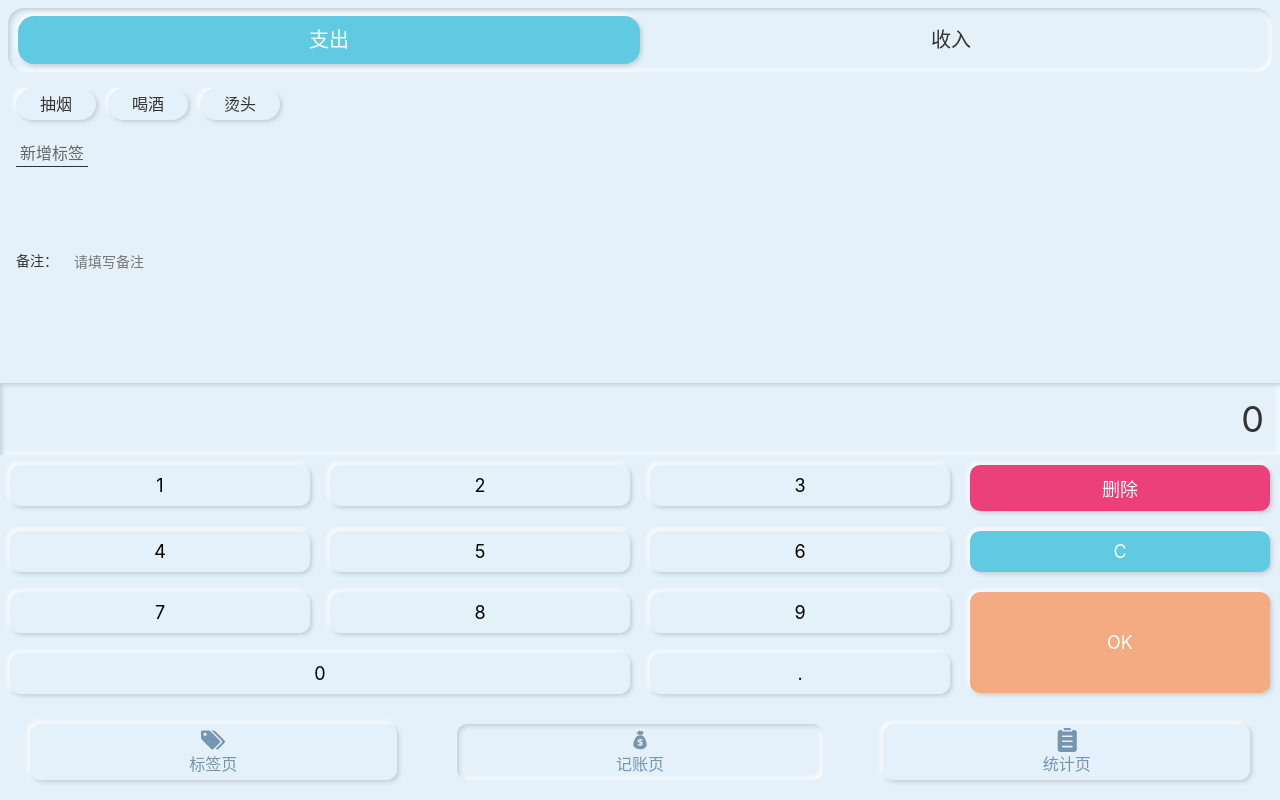
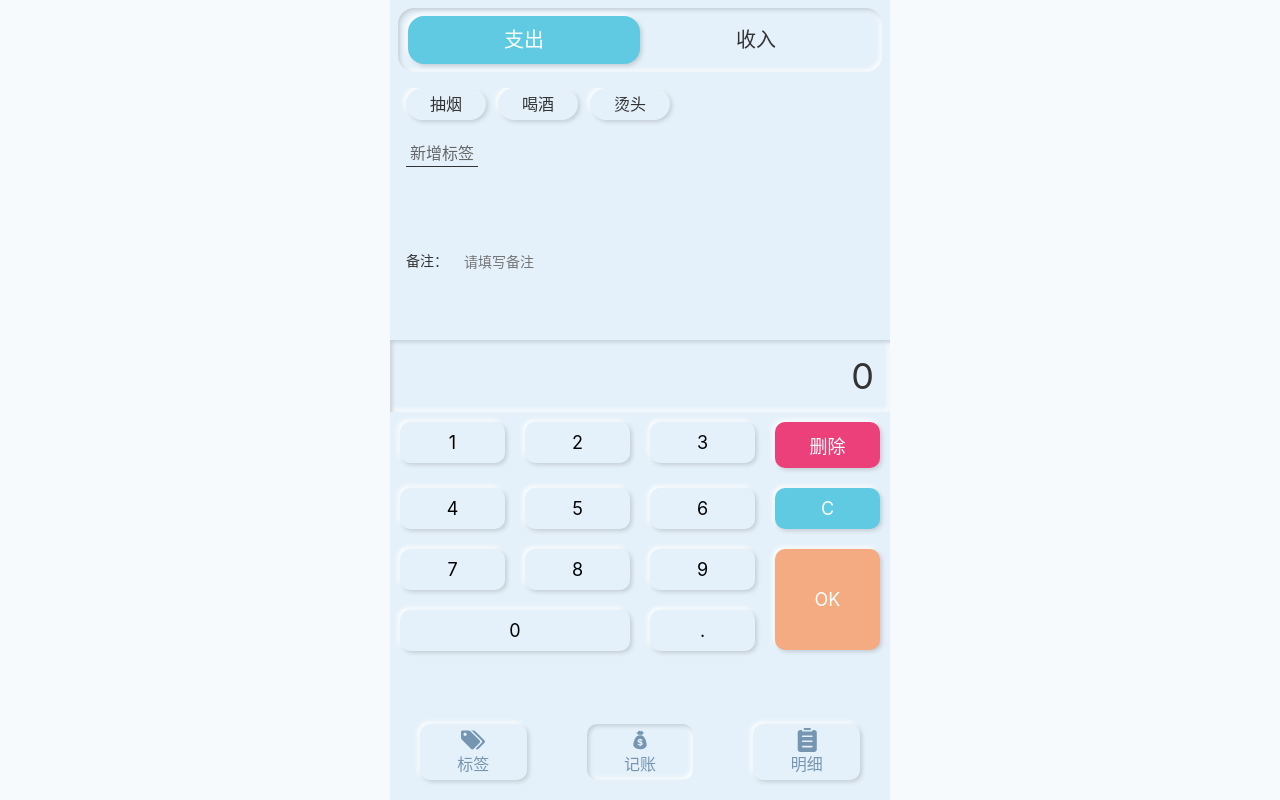
Before and after one commit to Jarrett817/money-lover-react, a React app: page /tags#/money in a window 1280 px wide. Built offline with nearby package versions, Linux system fonts and the light colour scheme.

Commit message:
调整pc上展示

```diff
--- a/public/index.html
+++ b/public/index.html
@@ -3,11 +3,12 @@
   <head>
     <meta charset="utf-8" />
     <link rel="icon" href="%PUBLIC_URL%/favicon.ico" />
-    <meta name="viewport" content="width=device-width, initial-scale=1" />
+    <meta name="viewport" content="width=device-width,initial-scale=1,
+    minimum-scale=1,maximum-scale=1,user-scalable=no,viewport-fit=cover">
     <meta name="theme-color" content="#000000" />
     <meta
       name="description"
-      content="Web site created using create-react-app"
+      content="一款极简的记账应用"
     />
     <link rel="apple-touch-icon" href="%PUBLIC_URL%/logo192.png" />
     <link rel="manifest" href="%PUBLIC_URL%/manifest.json" />
--- a/src/App.tsx
+++ b/src/App.tsx
@@ -14,6 +14,14 @@
 
 const AppWrapper = styled.div`
   color:#333;
+  background:#e5f1fa;
+  @media(min-width: 500px) {
+   {
+    max-width: 500px;
+    margin: 0 auto;
+  }
+}
+
 `;
 
 function App() {
--- a/src/components/Icon.tsx
+++ b/src/components/Icon.tsx
@@ -1,7 +1,8 @@
 import React from "react";
 import classnames from 'classnames';
 //import a hole folder
-const importAll = (requireContext: __WebpackModuleApi.RequireContext) => requireContext.keys().forEach(requireContext);
+const importAll = (requireContext: __WebpackModuleApi.RequireContext) =>
+    requireContext.keys().forEach(requireContext);
 try {
     importAll(require.context("icons", true, /\.svg$/));
 } catch (error) {
--- a/src/components/Nav.tsx
+++ b/src/components/Nav.tsx
@@ -12,19 +12,19 @@
                 <li>
                     <NavLink to="/tags" activeClassName="selected">
                         <Icon name="label"/>
-                        标签页
+                        标签
                     </NavLink>
                 </li>
                 <li>
                     <NavLink to="/money" activeClassName="selected">
                         <Icon name="money"/>
-                        记账页
+                        记账
                     </NavLink>
                 </li>
                 <li>
                     <NavLink to="/statistics" activeClassName="selected">
                         <Icon name="check"/>
-                        统计页
+                        明细
                     </NavLink>
                 </li>
             </ul>
--- a/src/index.scss
+++ b/src/index.scss
@@ -24,7 +24,7 @@
   font-family: $font-hei;
   font-size: 16px;
   line-height: 1.2;
-  background:#e5f1fa;
+  background:lighten(#e5f1fa,4%);
 }
 
 .icon{
--- a/src/views/money/NumberPadSection.tsx
+++ b/src/views/money/NumberPadSection.tsx
@@ -95,12 +95,12 @@
 
 
 const Wrapper = styled.section`
-   display:flex;
+  display:flex;
   flex-direction: column;
   justify-content: flex-end;
   flex-grow: 1;
   > .output{
-    flex-shrink: 0;
+  flex-shrink: 0;
     font-size: 36px;
     line-height: 72px;
     text-align:right;
@@ -111,6 +111,7 @@
 
   }
   > .pad{
+     flex-grow:3;
     > button{
       border-radius: 10px;
            background: #e5f1fa;
@@ -119,11 +120,11 @@
       margin:10px;
       padding:10px 0;
       font-size: 18px; float: left; width: calc(25% - 20px); border: none;
-      &.ok{  float: right;
+      &.ok{
+            float: right;
             padding:40px 0;
             background:#f4ab81;
             color:white;
-
       }
       &.zero{ width: calc(50% - 20px); }
       &:nth-child(4){
--- a/src/views/money/TagSection.tsx
+++ b/src/views/money/TagSection.tsx
@@ -71,7 +71,7 @@
                   -2px -2px 4px #ffffff;
 
           &.selected{
-             background:#5fcae1;
+             background:#f4ab81;
              color:white;
           }
   }
```
